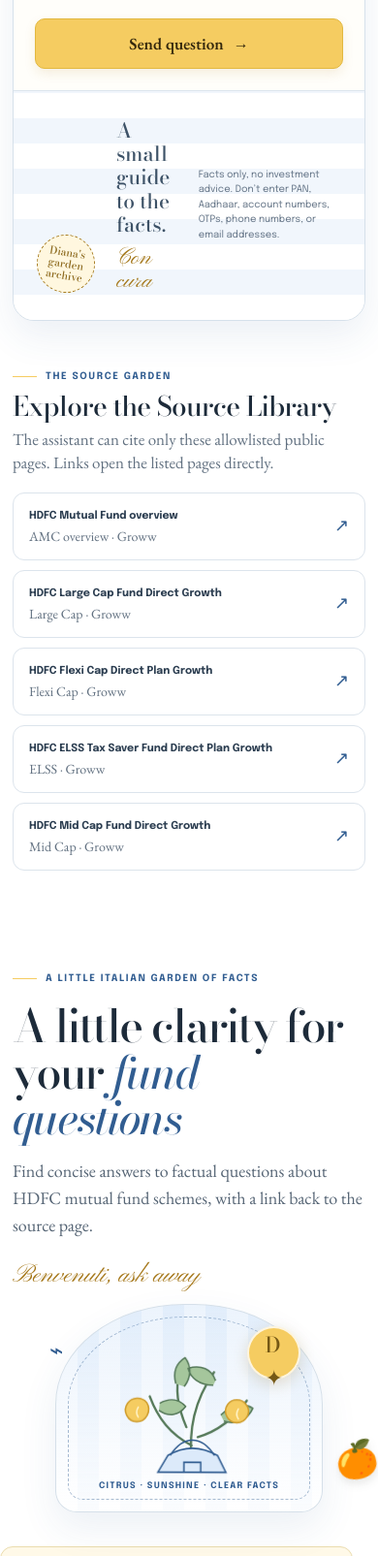
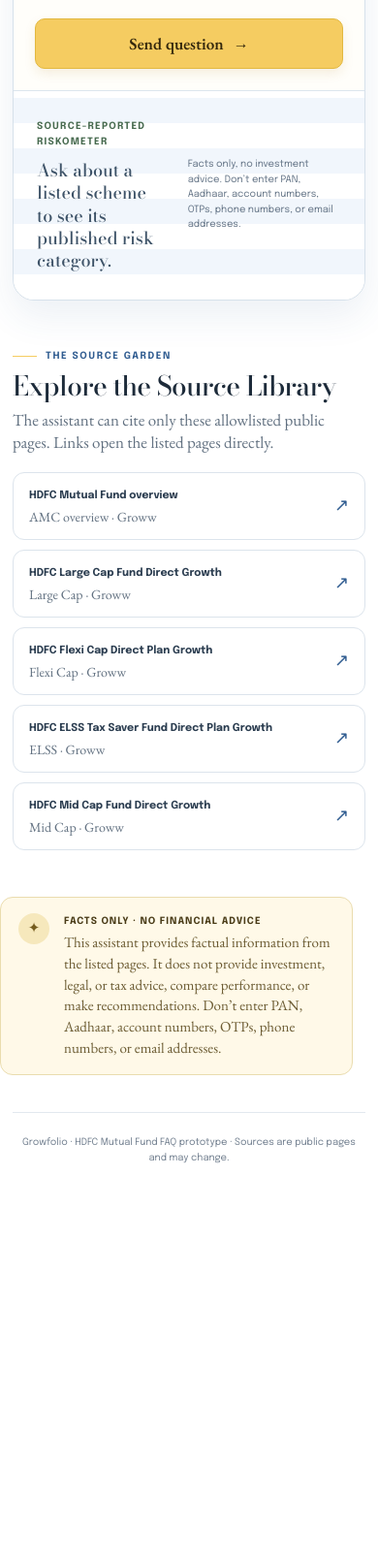
Before and after one commit to diyachokshi25-dot/Growfolio, a plain HTML site: page public/index.html in a window 390 px wide. Shown: the part 801-2406 px from the top of the page at 97% size. After the commit the page ends 2037 px from the top, so only its background shows below. Drawn offline with nearby package versions, Linux system fonts and the light colour scheme.

Commit message:
Add source-reported scheme riskometer
Co-authored-by: Copilot <223556219+Copilot@users.noreply.github.com>

```diff
--- a/public/index.html
+++ b/public/index.html
@@ -8,7 +8,7 @@
     <title>Growfolio — HDFC Mutual Fund FAQ</title>
     <link rel="preconnect" href="https://fonts.googleapis.com">
     <link rel="preconnect" href="https://fonts.gstatic.com" crossorigin>
-    <link href="https://fonts.googleapis.com/css2?family=Bodoni+Moda:ital,opsz,wght@0,6..96,500;0,6..96,600;1,6..96,500;1,6..96,600&family=EB+Garamond:wght@400;500;600&family=Epilogue:wght@400;500;600;700&family=Pinyon+Script&display=swap" rel="stylesheet">
+    <link href="https://fonts.googleapis.com/css2?family=Bodoni+Moda:ital,opsz,wght@0,6..96,500;0,6..96,600;1,6..96,500;1,6..96,600&family=EB+Garamond:wght@400;500;600&family=Epilogue:wght@400;500;600;700&display=swap" rel="stylesheet">
     <style>
       :root {
         color-scheme: light;
@@ -165,14 +165,6 @@
         content: "";
       }
 
-      .hero {
-        display: grid;
-        grid-template-columns: minmax(0, 1.15fr) minmax(250px, .85fr);
-        align-items: center;
-        gap: clamp(30px, 6vw, 78px);
-        padding-block: clamp(48px, 8vw, 90px) 48px;
-      }
-
       .eyebrow {
         display: inline-flex;
         align-items: center;
@@ -192,114 +184,6 @@
       }
 
       h1, h2, h3, p { margin-top: 0; }
-
-      h1 {
-        max-width: 650px;
-        margin: 17px 0 16px;
-        font: 500 clamp(42px, 6.2vw, 76px)/1.02 "Bodoni Moda", Georgia, serif;
-        letter-spacing: -.04em;
-      }
-
-      h1 em {
-        color: var(--blue);
-        font-weight: 500;
-      }
-
-      .hero-copy {
-        max-width: 560px;
-        margin-bottom: 25px;
-        color: #566575;
-        font: 400 20px/1.55 "EB Garamond", Georgia, serif;
-      }
-
-      .script-note {
-        color: #a57719;
-        font: 26px/1 "Pinyon Script", cursive;
-      }
-
-      .hero-art {
-        position: relative;
-        display: grid;
-        min-height: 290px;
-        place-items: center;
-      }
-
-      .art-card {
-        position: relative;
-        display: grid;
-        width: min(100%, 340px);
-        min-height: 255px;
-        place-items: center;
-        border: 1px solid #d6e0e9;
-        border-radius: 48% 48% 22px 22px;
-        background:
-          linear-gradient(180deg, rgba(220, 234, 250, .55), rgba(255,255,255,.82)),
-          repeating-linear-gradient(90deg, transparent 0 22px, rgba(220,234,250,.7) 22px 44px);
-        box-shadow: var(--shadow);
-      }
-
-      .art-card::before {
-        position: absolute;
-        inset: 12px;
-        border: 1px dashed rgba(49, 93, 145, .42);
-        border-radius: 48% 48% 15px 15px;
-        content: "";
-        pointer-events: none;
-      }
-
-      .art-seal {
-        position: absolute;
-        z-index: 1;
-        top: 22px;
-        right: 22px;
-        display: grid;
-        width: 55px;
-        height: 55px;
-        place-items: center;
-        border: 2px solid rgba(255,255,255,.8);
-        border-radius: 50%;
-        background: var(--yellow);
-        box-shadow: 0 5px 16px rgba(147, 106, 20, .2);
-        color: #755815;
-        font: 22px "Bodoni Moda", Georgia, serif;
-      }
-
-      .art-illustration {
-        width: min(84%, 245px);
-        overflow: visible;
-        animation: garden-sway 7s ease-in-out infinite;
-      }
-
-      .art-caption {
-        position: absolute;
-        bottom: 19px;
-        left: 50%;
-        color: var(--blue);
-        font-size: 9px;
-        font-weight: 700;
-        letter-spacing: .14em;
-        text-transform: uppercase;
-        transform: translateX(-50%);
-        white-space: nowrap;
-      }
-
-      .art-bird {
-        position: absolute;
-        top: 42px;
-        left: 32px;
-        color: var(--blue);
-        font-size: 24px;
-        animation: bird-drift 8s ease-in-out infinite;
-      }
-
-      .art-fruit {
-        position: absolute;
-        right: -14px;
-        bottom: 30px;
-        font-size: 36px;
-        filter: drop-shadow(0 5px 4px rgba(40, 50, 40, .1));
-        transform: rotate(-12deg);
-      }
 
       .section-heading {
         display: flex;
@@ -485,32 +369,137 @@
           repeating-linear-gradient(0deg, #fff 0 26px, #f1f6fc 26px 52px);
       }
 
-      .aside-stamp {
-        align-self: flex-end;
+      .riskometer-panel {
         display: grid;
-        width: 76px;
-        height: 76px;
-        place-items: center;
-        border: 1px dashed #a77c20;
-        border-radius: 50%;
-        background: #fff7df;
-        color: #8b681b;
-        font: 13px/1.1 "Bodoni Moda", Georgia, serif;
+        gap: 8px;
         text-align: center;
-        transform: rotate(9deg);
       }
 
-      .aside-copy {
-        margin: auto 0;
+      .riskometer-panel[hidden],
+      .riskometer-empty[hidden] { display: none; }
+
+      .riskometer-title {
+        margin: 0;
         color: #3d5267;
-        font: 500 25px/1.16 "Bodoni Moda", Georgia, serif;
+        font: 500 20px/1.15 "Bodoni Moda", Georgia, serif;
       }
 
-      .aside-copy em {
-        display: block;
-        margin-top: 10px;
-        color: #a47719;
-        font: 24px/1 "Pinyon Script", cursive;
+      .riskometer-scheme {
+        margin: 0;
+        color: var(--muted);
+        font-size: 10px;
+        font-weight: 600;
+      }
+
+      .riskometer-gauge {
+        position: relative;
+        width: min(100%, 190px);
+        height: 112px;
+        margin: 3px auto 0;
+        overflow: hidden;
+      }
+
+      .riskometer-gauge::before {
+        position: absolute;
+        top: 0;
+        left: 50%;
+        width: 190px;
+        height: 190px;
+        border-radius: 50%;
+        background: conic-gradient(
+          from 270deg,
+          #719c69 0deg 30deg,
+          #9fb16e 30deg 60deg,
+          #c4b35e 60deg 90deg,
+          #d4a557 90deg 120deg,
+          #c77b50 120deg 150deg,
+          #a94949 150deg 180deg,
+          transparent 180deg 360deg
+        );
+        content: "";
+        transform: translateX(-50%);
+      }
+
+      .riskometer-gauge::after {
+        position: absolute;
+        top: 27px;
+        left: 50%;
+        width: 136px;
+        height: 136px;
+        border-radius: 50%;
+        background: #fff;
+        content: "";
+        transform: translateX(-50%);
+      }
+
+      .riskometer-needle {
+        position: absolute;
+        z-index: 1;
+        bottom: 17px;
+        left: calc(50% - 1px);
+        width: 2px;
+        height: 65px;
+        border-radius: 2px;
+        background: var(--ink);
+        transform: rotate(75deg);
+        transform-origin: 50% 100%;
+      }
+
+      .riskometer-needle::after {
+        position: absolute;
+        bottom: -4px;
+        left: -4px;
+        width: 10px;
+        height: 10px;
+        border-radius: 50%;
+        background: var(--ink);
+        content: "";
+      }
+
+      .riskometer-value {
+        position: absolute;
+        z-index: 2;
+        right: 0;
+        bottom: 0;
+        left: 0;
+        color: #853b35;
+        font-size: 11px;
+        font-weight: 700;
+      }
+
+      .riskometer-scale {
+        display: flex;
+        justify-content: space-between;
+        margin-top: -3px;
+        color: var(--muted);
+        font-size: 9px;
+      }
+
+      .riskometer-source {
+        color: var(--blue);
+        font-size: 10px;
+        font-weight: 700;
+        text-underline-offset: 3px;
+      }
+
+      .riskometer-note {
+        margin: 0;
+        color: #657587;
+        font-size: 10px;
+        line-height: 1.45;
+      }
+
+      .riskometer-empty {
+        display: grid;
+        min-height: 138px;
+        align-content: center;
+        gap: 10px;
+      }
+
+      .riskometer-empty p {
+        margin: 0;
+        color: #3d5267;
+        font: 500 18px/1.3 "Bodoni Moda", Georgia, serif;
       }
 
       .privacy-note {
@@ -680,16 +669,6 @@
         text-align: center;
       }
 
-      @keyframes garden-sway {
-        0%, 100% { transform: rotate(-1deg); }
-        50% { transform: rotate(1deg); }
-      }
-
-      @keyframes bird-drift {
-        0%, 100% { transform: translate(0, 0); }
-        50% { transform: translate(7px, -5px); }
-      }
-
       @keyframes card-arrive {
         from { opacity: 0; transform: translateY(7px); }
         to { opacity: 1; transform: translateY(0); }
@@ -701,16 +680,6 @@
         .site-header { min-height: 74px; }
         .site-nav { display: none; }
         .facts-badge { padding: 7px 9px; font-size: 8px; }
-        .hero {
-          grid-template-columns: 1fr;
-          gap: 8px;
-          padding-block: 48px 27px;
-        }
-        h1 { max-width: 560px; font-size: clamp(43px, 12vw, 62px); }
-        .hero-copy { max-width: 520px; font-size: 18px; }
-        .hero-art { min-height: 230px; }
-        .art-card { width: min(76%, 310px); min-height: 215px; }
-        .art-illustration { width: min(78%, 205px); }
         .section-heading { align-items: flex-start; flex-direction: column; gap: 8px; }
         .assistant-section { padding-block: 34px 42px; }
         .assistant-section .section-heading h2 { font-size: clamp(36px, 10vw, 48px); }
@@ -722,8 +691,6 @@
           border-top: 1px solid #dce5ed;
           border-left: 0;
         }
-        .aside-copy { margin: 0; font-size: 21px; }
-        .aside-stamp { flex: 0 0 60px; width: 60px; height: 60px; font-size: 11px; }
         .form-row { justify-content: stretch; }
         .ask-button { width: 100%; }
         .source-grid { grid-template-columns: 1fr; }
@@ -815,9 +782,22 @@
                 <p class="response-error" id="error" role="alert"></p>
               </section>
             </div>
-            <aside class="assistant-aside" aria-label="Privacy reminder">
-              <span class="aside-stamp" aria-hidden="true">Diana's<br>garden<br>archive</span>
-              <p class="aside-copy">A small guide to the facts.<em>Con cura</em></p>
+            <aside class="assistant-aside" aria-label="Scheme riskometer and privacy reminder">
+              <div class="riskometer-empty" id="riskometer-empty">
+                <span class="card-kicker">Source-reported riskometer</span>
+                <p>Ask about a listed scheme to see its published risk category.</p>
+              </div>
+              <section class="riskometer-panel" id="riskometer" aria-labelledby="riskometer-title" hidden>
+                <h3 class="riskometer-title" id="riskometer-title">Source-reported riskometer</h3>
+                <p class="riskometer-scheme" id="riskometer-scheme"></p>
+                <div class="riskometer-gauge" role="img" aria-label="Riskometer category: Very High Risk">
+                  <span class="riskometer-needle" aria-hidden="true"></span>
+                  <span class="riskometer-value" id="riskometer-value">Very High Risk</span>
+                </div>
+                <div class="riskometer-scale" aria-hidden="true"><span>Low</span><span>Very High</span></div>
+                <a class="riskometer-source" id="riskometer-source" target="_blank" rel="noopener noreferrer"></a>
+                <p class="riskometer-note">This is the source’s risk classification—not performance, a safety guarantee, or a recommendation. Check the linked page for the latest category.</p>
+              </section>
               <p class="privacy-note">Facts only, no investment advice. Don’t enter PAN, Aadhaar, account numbers, OTPs, phone numbers, or email addresses.</p>
             </aside>
           </div>
@@ -850,32 +830,6 @@
           </div>
         </section>
 
-        <section class="hero container" aria-labelledby="page-title">
-          <div>
-            <span class="eyebrow">A little Italian garden of facts</span>
-            <h1 id="page-title">A little clarity for your <em>fund questions</em></h1>
-            <p class="hero-copy">Find concise answers to factual questions about HDFC mutual fund schemes, with a link back to the source page.</p>
-            <span class="script-note">Benvenuti, ask away</span>
-          </div>
-          <div class="hero-art" aria-hidden="true">
-            <span class="art-bird">⌁</span>
-            <div class="art-card">
-              <span class="art-seal">D<br>✦</span>
-              <svg class="art-illustration" viewBox="0 0 260 205" fill="none">
-                <path d="M133 174c-4-45 3-81 29-119M133 151c-28-15-44-35-55-64M141 140c27-8 47-24 64-48M126 127c-12-28-15-49-9-76" stroke="#557959" stroke-width="3" stroke-linecap="round"/>
-                <path d="M161 72c-19 0-30-10-33-22 17-5 31 1 36 16M171 111c16-16 31-16 42-9-7 15-21 22-38 17M91 96c14-8 26-5 34 4-9 12-22 14-35 5M112 70c-4-15 1-27 12-34 9 12 8 26-1 38" fill="#a5c69c" stroke="#557959" stroke-width="2" stroke-linejoin="round"/>
-                <path d="M74 95c-7-8-19-7-25 1-7 10 0 24 12 24 12 0 20-14 13-25ZM204 97c-6-8-18-8-24 0-7 10 0 24 12 24 12 0 20-14 12-24Z" fill="#f5cc61" stroke="#cf9d2d" stroke-width="2"/>
-                <path d="M63 101c-3 5-3 9 0 13M194 103c-3 5-3 9 0 13" stroke="#fff2c4" stroke-width="2" stroke-linecap="round"/>
-                <path d="M102 164c20-12 42-13 65 0l11 22H89l13-22Z" fill="#dceafa" stroke="#315d91" stroke-width="2"/>
-                <path d="M105 164c9-14 19-20 29-20s20 6 29 20" stroke="#315d91" stroke-width="2"/>
-                <path d="M123 186v-13h22v13" stroke="#315d91" stroke-width="2"/>
-              </svg>
-              <span class="art-caption">Citrus · sunshine · clear facts</span>
-            </div>
-            <span class="art-fruit">🍊</span>
-          </div>
-        </section>
-
         <section class="container disclaimer" aria-label="Disclaimer">
           <span class="disclaimer-icon" aria-hidden="true">✦</span>
           <div>
@@ -899,6 +853,17 @@
       const updated = document.querySelector("#updated");
       const errorMessage = document.querySelector("#error");
       const followups = document.querySelector("#followups");
+      const riskometer = document.querySelector("#riskometer");
+      const riskometerEmpty = document.querySelector("#riskometer-empty");
+      const riskometerScheme = document.querySelector("#riskometer-scheme");
+      const riskometerSource = document.querySelector("#riskometer-source");
+
+      const riskometerBySource = new Map([
+        ["https://groww.in/mutual-funds/hdfc-large-cap-fund-direct-growth", "Very High Risk"],
+        ["https://groww.in/mutual-funds/hdfc-equity-fund-direct-growth", "Very High Risk"],
+        ["https://groww.in/mutual-funds/hdfc-elss-tax-saver-fund-direct-plan-growth", "Very High Risk"],
+        ["https://groww.in/mutual-funds/hdfc-mid-cap-fund-direct-growth", "Very High Risk"]
+      ]);
 
       document.querySelectorAll("[data-question]").forEach((button) => {
         button.addEventListener("click", () => {
@@ -919,6 +884,13 @@
         source.hidden = true;
         followups.hidden = true;
         followups.replaceChildren();
+        riskometer.hidden = true;
+        riskometerEmpty.hidden = false;
+        riskometerEmpty.querySelector("p").textContent =
+          "Ask about a listed scheme to see its published risk category.";
+        riskometerScheme.textContent = "";
+        riskometerSource.removeAttribute("href");
+        riskometerSource.textContent = "";
         submitButton.disabled = true;
         submitButton.querySelector("span").textContent = "Finding an answer…";
 
@@ -964,6 +936,17 @@
           const sourceTitle = sourceCard?.querySelector(".source-title")?.textContent?.trim();
           source.textContent = sourceTitle ? `Source: ${sourceTitle} ↗` : "View source page ↗";
           source.hidden = false;
+          const riskCategory = riskometerBySource.get(sourceUrl.href);
+          if (sourceTitle && riskCategory) {
+            riskometerScheme.textContent = sourceTitle;
+            riskometerSource.href = sourceUrl.href;
+            riskometerSource.textContent = `Source: ${sourceTitle} ↗`;
+            riskometer.hidden = false;
+            riskometerEmpty.hidden = true;
+          } else {
+            riskometerEmpty.querySelector("p").textContent =
+              "A scheme-specific riskometer isn’t available for this source.";
+          }
           if (sourceTitle && sourceTitle !== "HDFC Mutual Fund overview") {
             scheme.textContent = `Relevant scheme: ${sourceTitle}`;
           } else if (sourceTitle) {
```
